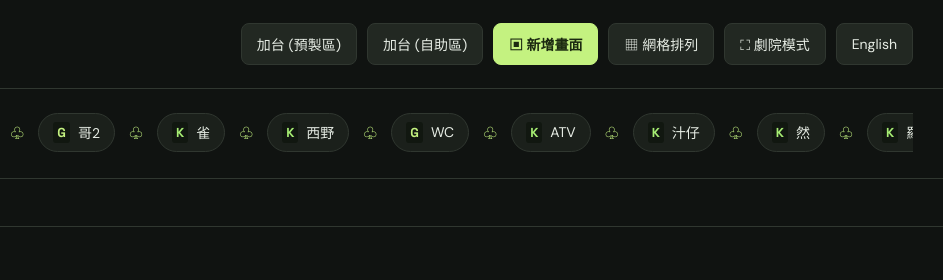
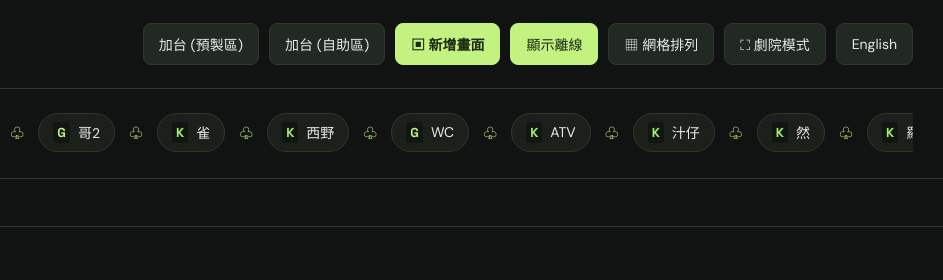
Before and after one commit to chickchat/chicktv, a plain HTML site: page index.html in a window 1280 px wide. Shown: the top 280 px of the page, 337-1280 px from the left. Drawn offline with nearby package versions, Linux system fonts and the light colour scheme; no server answers.

Commit message:
Add hide offline channel button

```diff
--- a/app.js
+++ b/app.js
@@ -15,6 +15,7 @@ const $ = (s) => document.querySelector(s),
 let channels = [],
   screens = [0],
   screenIncludeOffline = [false],
+  hideOfflineChannels = true,
   selected = 0,
   screenOfflineChannelKeys = new Set(),
   editingPersonalChannel = -1,
@@ -30,6 +31,21 @@ const saved = (key, fallback) => {
     return fallback;
   }
 };
+hideOfflineChannels = saved("chick-hide-offline-channels", true);
+function updateOfflineFilterButton() {
+  const button = $("#hide-offline");
+  if (!button) return;
+  button.textContent = hideOfflineChannels ? "Show offline" : "Hide offline";
+  button.setAttribute("aria-pressed", String(hideOfflineChannels));
+  const traditionalChinese = document.documentElement.lang === "zh-Hant";
+  button.title = hideOfflineChannels
+    ? traditionalChinese
+      ? "顯示離線頻道"
+      : "Show offline channels"
+    : traditionalChinese
+      ? "隱藏離線頻道"
+      : "Hide offline channels";
+}
 const el = (tag, cls, text) => {
   const n = document.createElement(tag);
   if (cls) n.className = cls;
@@ -57,6 +73,8 @@ function renderTabs() {
   rail.replaceChildren();
   $("#personal-channels")?.replaceChildren();
   channels.forEach((c, i) => {
+    if (hideOfflineChannels && screenOfflineChannelKeys.has(screenChannelKey(c)))
+      return;
     const b = el(
       "button",
       "channel" + (screens[selected] === i ? " active" : ""),
@@ -77,7 +95,12 @@ function renderTabs() {
     };
     (c.custom ? $("#personal-channels") : rail).append(b);
   });
-  $("#channel-count").textContent = channels.length + " channels";
+  const visibleCount = channels.filter(
+    (channel) =>
+      !hideOfflineChannels ||
+      !screenOfflineChannelKeys.has(screenChannelKey(channel)),
+  ).length;
+  $("#channel-count").textContent = visibleCount + " channels";
 }
 function sourceUrl(c) {
   if (c.platform === "m3u8")
@@ -156,6 +179,18 @@ function updateScreenChannelOptions(offlineKeys) {
     populateScreenChannelSelect(select, slot);
   });
 }
+updateOfflineFilterButton();
+$("#hide-offline").onclick = () => {
+  hideOfflineChannels = !hideOfflineChannels;
+  try {
+    localStorage.setItem(
+      "chick-hide-offline-channels",
+      JSON.stringify(hideOfflineChannels),
+    );
+  } catch {}
+  updateOfflineFilterButton();
+  renderTabs();
+};
 function renderScreens() {
   const grid = $("#screens");
   // Keep unchanged players connected so adding a screen preserves mute and playback.
@@ -211,10 +246,7 @@ function renderScreens() {
       renderTabs();
     };
     const channelFilter = el("select", "screen-channel-filter");
-    channelFilter.setAttribute(
-      "aria-label",
-      "Channel status filter",
-    );
+    channelFilter.setAttribute("aria-label", "Channel status filter");
     channelFilter.title = "Choose whether to include offline channels";
     for (const [value, label] of [
       ["online", "Hide offline"],
--- a/index.html
+++ b/index.html
@@ -49,6 +49,7 @@
         <button id="request-channel">Request channel</button
         ><button id="add-channel">＋ Personal channel</button
         ><button class="primary" id="add-screen">▣ Add screen</button
+        ><button id="hide-offline" type="button" aria-pressed="false">Hide offline</button
         ><button id="layout">▦ Grid view</button
         ><button id="theater">⛶ Theater mode</button
         ><button
--- a/language.js
+++ b/language.js
@@ -32,6 +32,7 @@
     'Choose an available channel': '選擇可用的頻道',
     'No channels are currently available': '目前沒有可用的頻道',
     'Hide offline': '隱藏離線',
+    'Show offline': '顯示離線',
     All: '全部',
     'Edit personal channel': '編輯自助頻道',
     'Save changes': '儲存變更',
@@ -142,6 +143,16 @@
       'aria-label',
       language === 'en' ? 'Switch to Traditional Chinese' : '切換至英文'
     );
+    const offlineFilter = document.querySelector('#hide-offline');
+    if (offlineFilter)
+      offlineFilter.title =
+        language === 'en'
+          ? offlineFilter.getAttribute('aria-pressed') === 'true'
+            ? 'Show offline channels'
+            : 'Hide offline channels'
+          : offlineFilter.getAttribute('aria-pressed') === 'true'
+            ? '顯示離線頻道'
+            : '隱藏離線頻道';
     document.querySelectorAll('.screen-channel-filter').forEach((filter) => {
       filter.setAttribute(
         'aria-label',
--- a/style.css
+++ b/style.css
@@ -52,6 +52,11 @@ a:focus-visible {
 }
 .primary:hover {
   background: #d5ff9d;
+}
+#hide-offline[aria-pressed="true"] {
+  background: var(--green);
+  color: #1b2910;
+  border-color: var(--green);
 }
 header {
   height: 89px;
```
